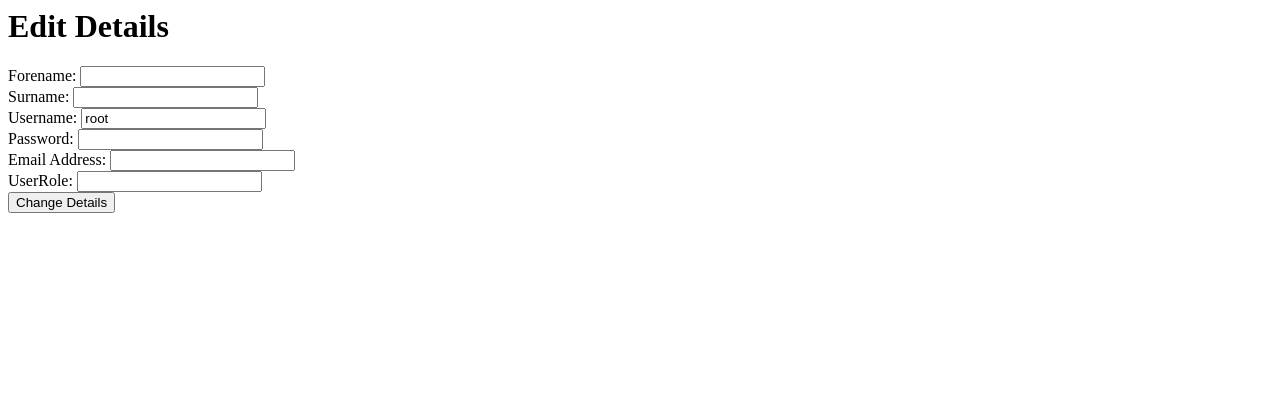
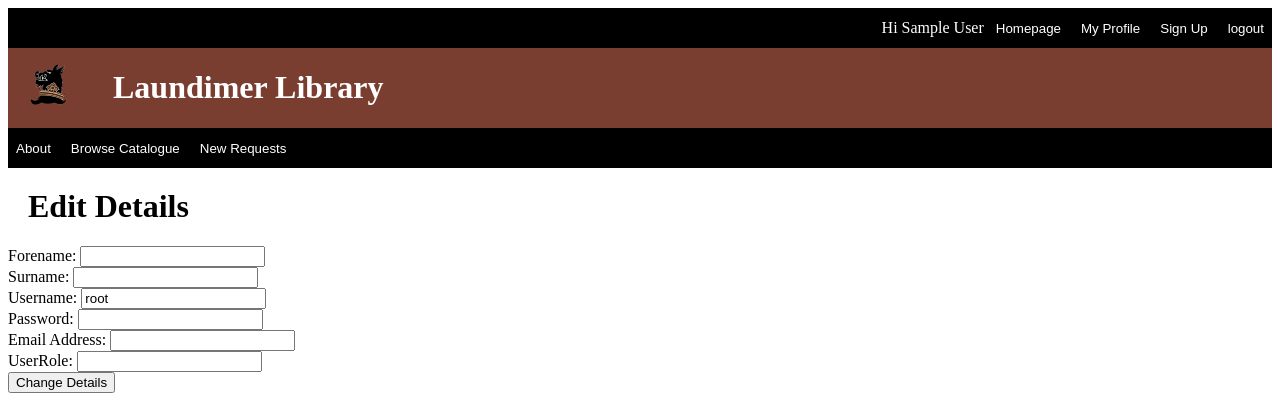
Before and after one commit to laksh2605/Laundimerlibrary2, a PHP site: page /EditProfiles.php in a window 1280 px wide. Shown: the top 420 px of the page. Run offline with PHP 8.4, Linux system fonts and the light colour scheme; the visitor is signed in with stand-in values (Sample User, id 1); data that the repository does not hold is empty.

Commit message:
formatting

```diff
--- a/EditProfiles.php
+++ b/EditProfiles.php
@@ -1,12 +1,22 @@
 <html>
 <head>
     <title>Edit Details</title>
-</head>
-<body>
+    <link rel="stylesheet" href="header.css">
+        <style>
+            .signupform{
+                text-align:center;
+                font-size:18px;
+                margin-top: 40;
+            }
+        </style>
+    </head>
+    <body>
+      <?php require 'navbar.php'; ?>
+
 <h1>Edit Details</h1>
 
 <?php
-session_start();
+
 include_once("connection.php");
 // Assign a session user ID for demonstration purposes
 $_SESSION["userid"]=1;
--- a/navbar.php
+++ b/navbar.php
@@ -1,4 +1,17 @@
+<!DOCTYPE html>
 <html>
+    <head>
+        <link rel="stylesheet" href="header.css">
+        <style>
+            .middlebar{
+                background-color: #7A3E31;
+                text-align: left;
+                color: white;
+                height:80px;
+            }
+        </style>
+    </head>
+<body>
 <div class="topMenu">
     <?php
     session_start();
@@ -7,7 +20,6 @@
     }
     //echo $_SESSION["loggedinuser"];
     ?>
-    <img src="ll.jpg">
             <button class="menubutton" onclick="document.location.href='index.php'">Homepage</button>
             <button class="menubutton" onclick="document.location.href='profile.php'">My Profile</button>
             <button class="menubutton" onclick="document.location.href='Addadmins.php'">Sign Up</button>
@@ -27,11 +39,15 @@
 
         </div>
         <div class="middlebar">
-        <h1>Laundimer Library</h1>
+        <div style="display: flex; gap: 5px; align-items: center;">
+            <img src="Laundimer-Logo.png" style="width: 5em; height: 5em;">
+            <h1>Laundimer Library</h1>
+        </div>
         </div>
         <div class="lowerMenu">
             <button class="menubutton" onclick="document.location.href='About.php'" >About</button>
             <button class="menubutton" onclick="document.location.href='catalogue.php'" >Browse Catalogue</button>
             <button class="menubutton" onclick="document.location.href='newrequests.php'">New Requests</button>
         </div>
+    </body>
 </html>
```
Also changed, not shown: catalogue.php (+3 -10 lines), Laundimer-Logo.png (added).
